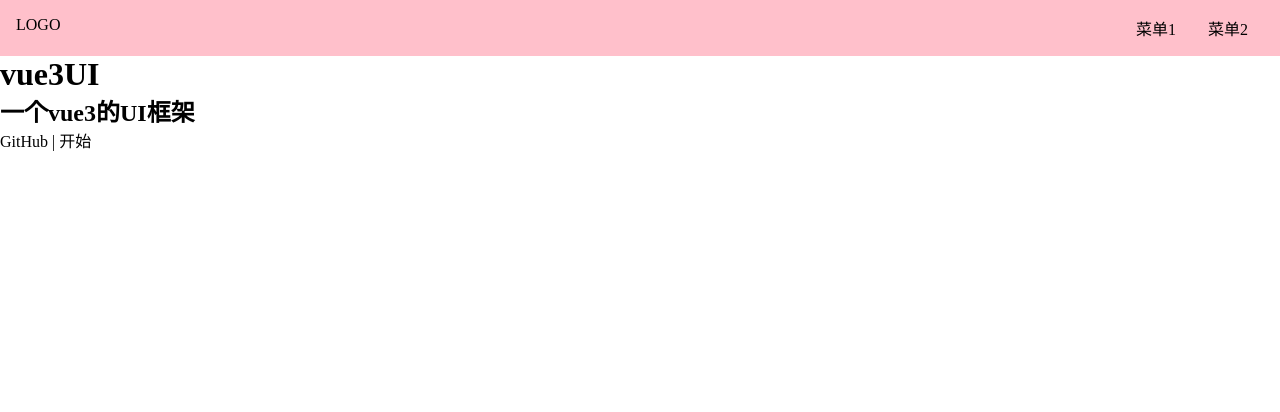
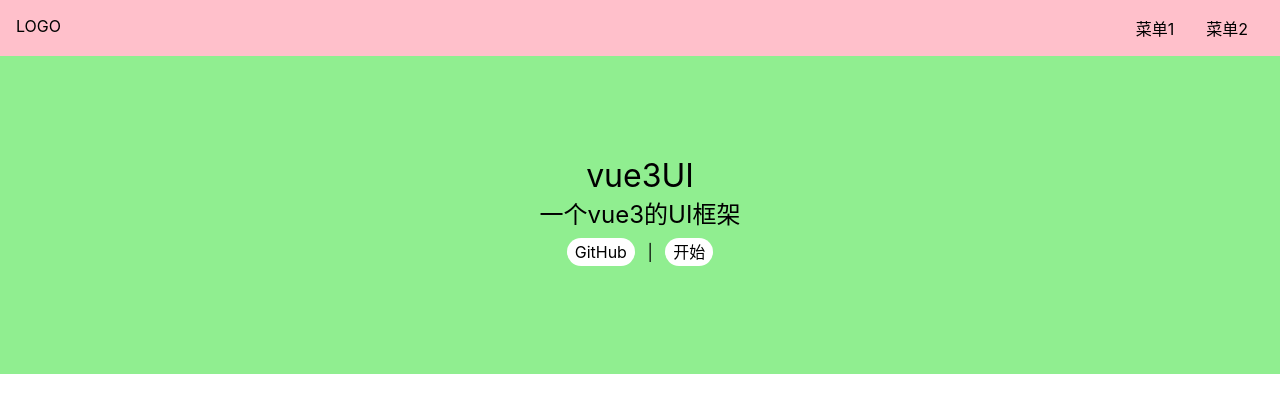
Before and after one commit to SnowdropLee/vue3-components, a Vue app: page /#/ in a window 1280 px wide. Shown: the top 412 px of the page. Built offline with nearby package versions, Linux system fonts and the light colour scheme.

Commit message:
Doc 页面样式调整

```diff
--- a/src/components/Topnave.vue
+++ b/src/components/Topnave.vue
@@ -15,6 +15,8 @@
   background: pink;
   display: flex;
   padding: 16px;
+  position: relative;
+  z-index: 10;
   > .logo {
     max-width: 6em;
     margin-right: auto;
--- a/src/index.scss
+++ b/src/index.scss
@@ -3,14 +3,28 @@
   padding: 0;
   box-sizing: border-box;
 }
+
 ul,
 ol {
   list-style: none;
 }
+
 a {
   text-decoration: none;
   color: inherit;
+
   &:hover {
     border-bottom: 1px solid;
   }
 }
+
+h1,h2,h3,h4,h5,h6{
+  font-weight: normal;
+}
+
+body {
+  font-size: 16px;
+  // 为什么这样写 font-family
+  // 答案见 https://github.com/zenozeng/fonts.css/
+  font-family: -apple-system, "Noto Sans", "Helvetica Neue", Helvetica, "Nimbus Sans L", Arial, "Liberation Sans", "PingFang SC", "Hiragino Sans GB", "Noto Sans CJK SC", "Source Han Sans SC", "Source Han Sans CN", "Microsoft YaHei", "Wenquanyi Micro Hei", "WenQuanYi Zen Hei", "ST Heiti", SimHei, "WenQuanYi Zen Hei Sharp", sans-serif;
+}
--- a/src/views/Doc.vue
+++ b/src/views/Doc.vue
@@ -1,13 +1,25 @@
 <template>
   <div>
     <Topnave />
-    <div class="topnav">
-      <div class="logo"></div>
-      <div class="menu"></div>
-    </div>
     <div class="content">
-        <aside>边栏</aside>
-        <main>主内容</main>
+      <aside>
+        <h2>组件列表</h2>
+        <ul>
+          <li>
+            <router-link to="/doc/switch">Switch 组件</router-link>
+          </li>
+          <li>
+            <router-link to="/doc/button">Button 组件</router-link>
+          </li>
+          <li>
+            <router-link to="/doc/dialog">Dialog 组件</router-link>
+          </li>
+          <li>
+            <router-link to="/doc/tabs">Tabs 组件</router-link>
+          </li>
+        </ul>
+      </aside>
+      <main>主内容</main>
     </div>
   </div>
 </template>
@@ -19,3 +31,22 @@
   },
 };
 </script>
+<style lang="scss" scoped>
+aside {
+  background: lightblue;
+  width: 150px;
+  padding: 16px;
+  position: fixed;
+  top: 0;
+  left: 0;
+  padding-top: 70px;
+  > h2 {
+    margin-bottom: 4px;
+  }
+  > ol {
+    > li {
+      padding: 4px 0;
+    }
+  }
+}
+</style>
--- a/src/views/Home.vue
+++ b/src/views/Home.vue
@@ -6,7 +6,7 @@
       <h2>一个vue3的UI框架</h2>
       <p class="actions">
         <a href="#">GitHub</a> |
-        <a href="#">开始</a>
+        <router-link to="/doc">开始</router-link>
       </p>
     </div>
   </div>
@@ -20,20 +20,24 @@
 };
 </script>
 <style lang="scss" scoped>
-.topnav {
-  background: pink;
+.banner {
+  padding: 100px 0;
   display: flex;
-  padding: 16px;
-  > .logo {
-    max-width: 6em;
-    margin-right: auto;
-  }
-  > .menu {
-    display: flex;
-    white-space: nowrap;
-    flex-wrap: nowrap;
-    > li {
-      margin: 0 1em;
+  justify-content: center;
+  align-items: center;
+  flex-direction: column;
+  background: lightgreen;
+  > .actions {
+    padding: 8px 0;
+    a {
+      margin: 0 8px;
+      background: #fff;
+      display: inline-block;
+      $h: 28px;
+      height: $h;
+      line-height: $h;
+      border-radius: $h/2;
+      padding: 0 8px;
     }
   }
 }
```
